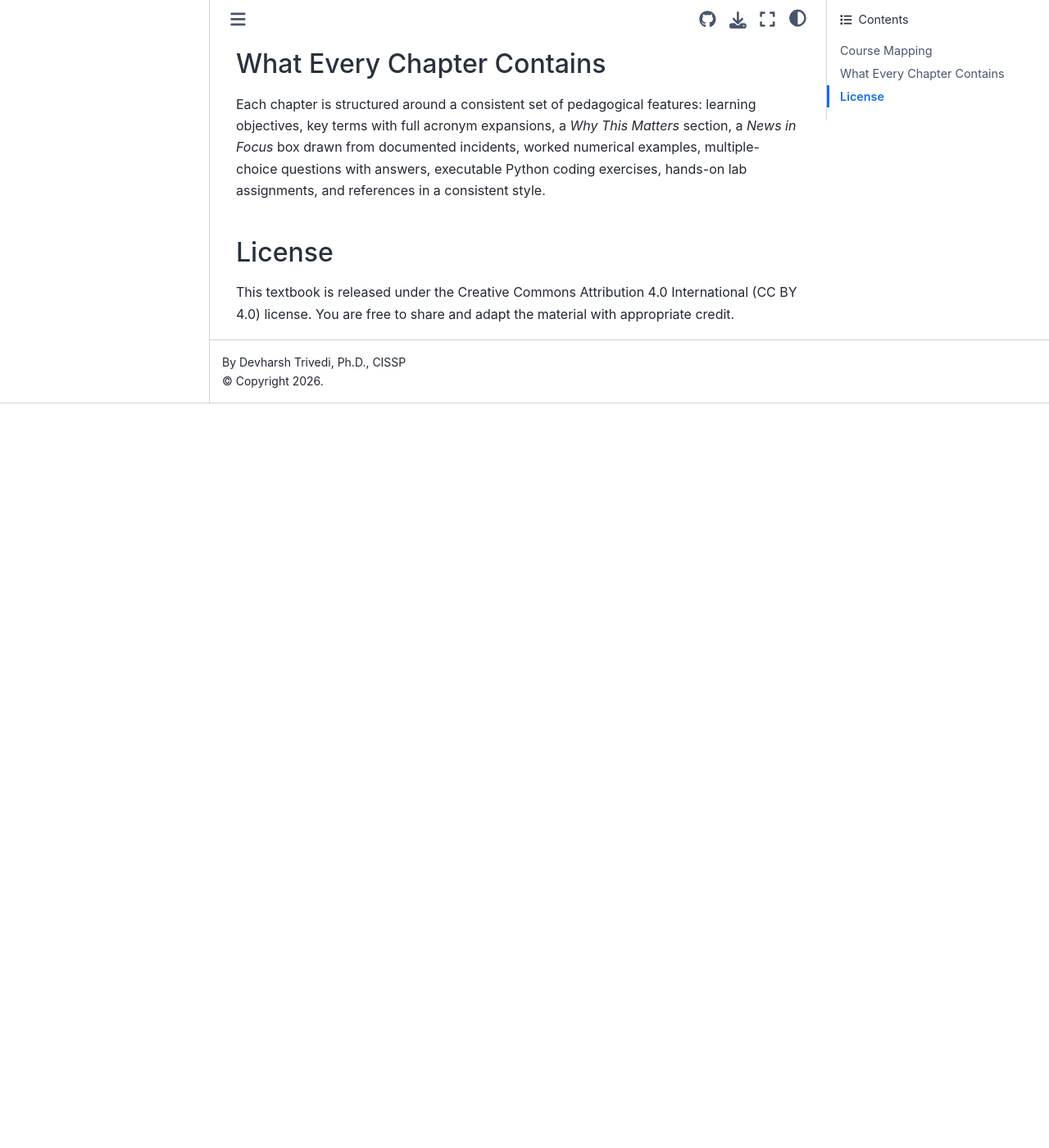
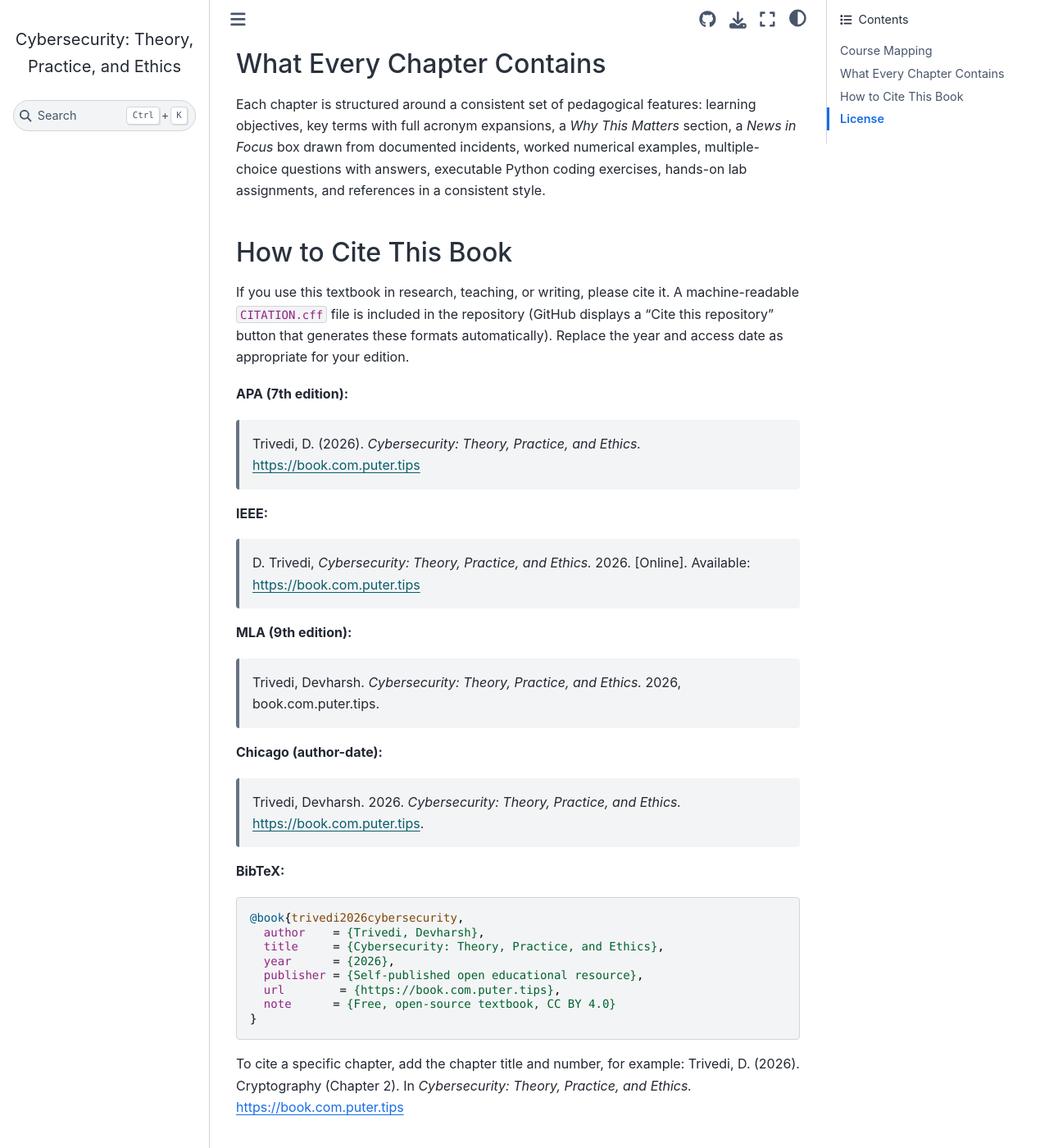
Before and after one commit to devharsh/cybersec-textbook, a Jupyter Book: the page built from intro.md, in a window 1280 px wide and 1400 px high, scrolled down 1410 px. Shown: the whole window at 82% size. Built offline with Jupyter Book 1.0.4 settings and Sphinx 7.4.7 and the Sphinx Book theme 1.1.4, drawn with Linux system fonts in a browser that asks for light colours; pages that are not in the unit, such as notebooks, are missing from menus; before the commit the page ends 1902 px from its top, so only the background shows below that.

Commit message:
How to Cite This Book

````diff
--- a/intro.md
+++ b/intro.md
@@ -43,6 +43,44 @@
 from documented incidents, worked numerical examples, multiple-choice questions with answers,
 executable Python coding exercises, hands-on lab assignments, and references in a consistent style.
 
+## How to Cite This Book
+
+If you use this textbook in research, teaching, or writing, please cite it. A machine-readable
+`CITATION.cff` file is included in the repository (GitHub displays a "Cite this repository" button that
+generates these formats automatically). Replace the year and access date as appropriate for your edition.
+
+**APA (7th edition):**
+
+> Trivedi, D. (2026). *Cybersecurity: Theory, Practice, and Ethics.* https://book.com.puter.tips
+
+**IEEE:**
+
+> D. Trivedi, *Cybersecurity: Theory, Practice, and Ethics.* 2026. [Online]. Available: https://book.com.puter.tips
+
+**MLA (9th edition):**
+
+> Trivedi, Devharsh. *Cybersecurity: Theory, Practice, and Ethics.* 2026, book.com.puter.tips.
+
+**Chicago (author-date):**
+
+> Trivedi, Devharsh. 2026. *Cybersecurity: Theory, Practice, and Ethics.* https://book.com.puter.tips.
+
+**BibTeX:**
+
+```bibtex
+@book{trivedi2026cybersecurity,
+  author    = {Trivedi, Devharsh},
+  title     = {Cybersecurity: Theory, Practice, and Ethics},
+  year      = {2026},
+  publisher = {Self-published open educational resource},
+  url        = {https://book.com.puter.tips},
+  note      = {Free, open-source textbook, CC BY 4.0}
+}
+```
+
+To cite a specific chapter, add the chapter title and number, for example: Trivedi, D. (2026).
+Cryptography (Chapter 2). In *Cybersecurity: Theory, Practice, and Ethics.* https://book.com.puter.tips
+
 ## License
 
 This textbook is released under the Creative Commons Attribution 4.0 International (CC BY 4.0)
````
Also changed, not shown: 6 other files.
